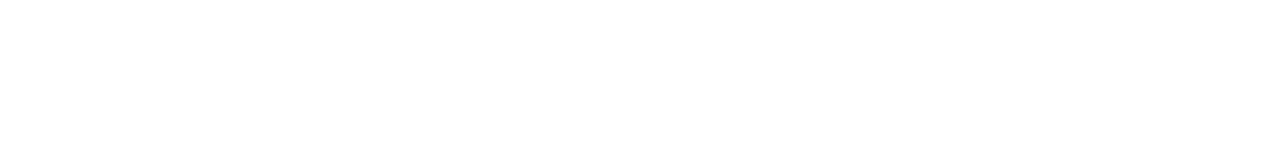
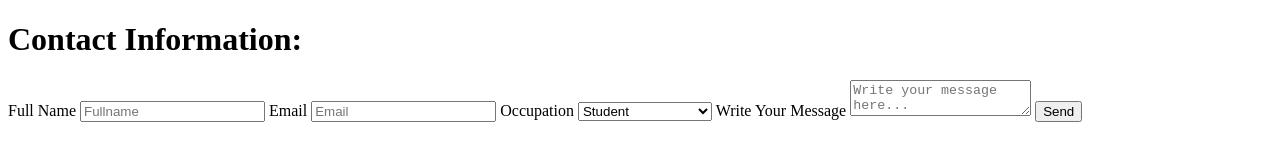
Before and after one commit to designftw/hw1-yonas39, a plain HTML site: page homepage/contact.html in a window 1280 px wide. Drawn offline with Linux system fonts and the light colour scheme.

Commit message:
modified on the contact

```diff
--- a/homepage/contact.html
+++ b/homepage/contact.html
@@ -2,7 +2,32 @@
 <html lang="en">
   <head>
     <meta charset="UTF-8" />
-    <title>Edit this to set page title</title>
+    <title>Contact</title>
   </head>
-  <body></body>
+  <body>
+    <div class="container">
+      <h1>Contact Information:</h1>
+      <form action="https://formsubmit.co/yoni1.fili@gmail.com" method="POST">
+        <lablel for="full-name">Full Name</lablel>
+        <input type="text" name="Name" placeholder="Fullname" required />
+        <lablel for="email">Email</lablel>
+        <input type="email" name="Email" placeholder="Email" required />
+        <label for="job">Occupation</label>
+        <select name="Occupation">
+          <option>Student</option>
+          <option>Teaching Asssitant</option>
+          <option>Learning Assistant</option>
+          <option>Professor</option>
+          <option>Other</option>
+        </select>
+        <label for="message">Write Your Message</label>
+        <textarea
+          name="Text"
+          placeholder="Write your message here..."
+          required
+        ></textarea>
+        <button type="submit">Send</button>
+      </form>
+    </div>
+  </body>
 </html>
```
Also changed, not shown: doet/index.html (+22 -15 lines), homepage/cv.html (+19 -26 lines).
